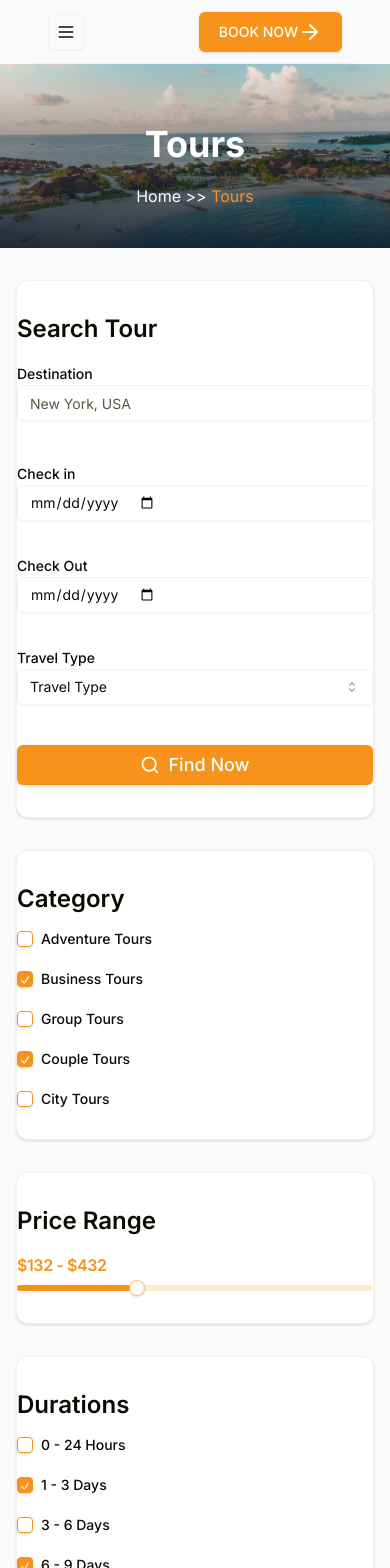
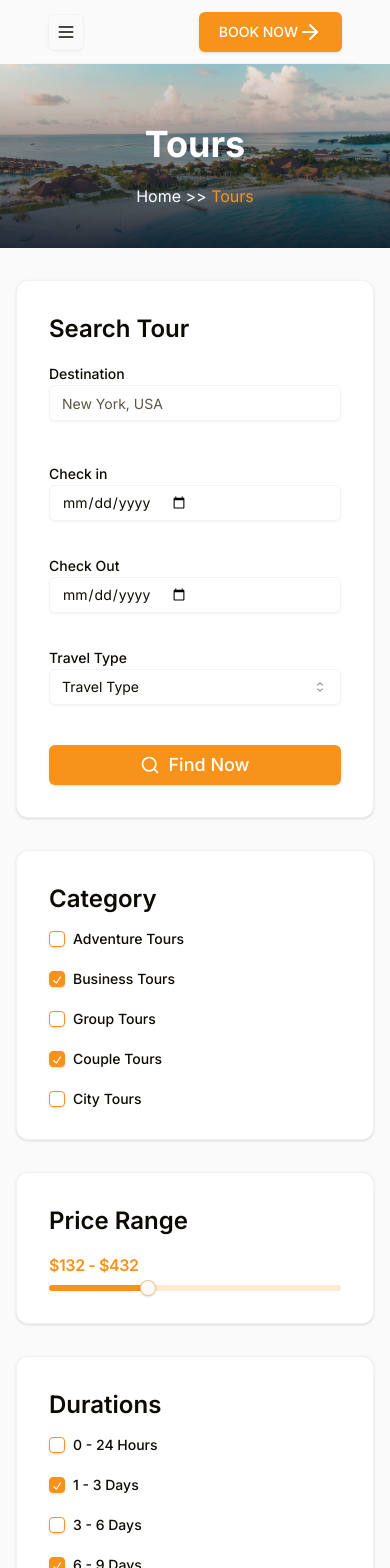
Before and after one commit to ElvinEga/worldt, a Next.js app: page /tours/tour1 in a window 390 px wide. Shown: the top 1568 px of the page. Built offline with nearby package versions, Linux system fonts and the light colour scheme.

Commit message:
update fix layout

```diff
--- a/src/app/destinations/details/page.tsx
+++ b/src/app/destinations/details/page.tsx
@@ -14,7 +14,7 @@ export default function Destination1() {
         <div>
           <HeroDetails title="Destinations"></HeroDetails>
           <div className="max-w-[85rem] px-4 sm:px-6 lg:px-8 mx-auto">
-            <div className="grid lg:grid-cols-3 gap-y-8 lg:gap-y-0 lg:gap-x-6">
+            <div className="lg:grid lg:grid-cols-3 gap-y-8 lg:gap-y-0 lg:gap-x-6">
               {/* Content */}
               <div className="lg:col-span-2">
                 <div className="py-8 lg:pe-8">
--- a/src/app/tours/details/page.tsx
+++ b/src/app/tours/details/page.tsx
@@ -25,7 +25,7 @@ export default function Destination1() {
         <div>
           <HeroDetails title="Tour"></HeroDetails>
           <div className="max-w-[85rem] px-4 sm:px-6 lg:px-8 mx-auto">
-            <div className="grid lg:grid-cols-3 gap-y-8 lg:gap-y-0 lg:gap-x-6">
+            <div className="lg:grid lg:grid-cols-3 gap-y-8 lg:gap-y-0 lg:gap-x-6">
               {/* Content */}
               <div className="lg:col-span-2">
                 <div className="py-8 lg:pe-8">
--- a/src/app/tours/tour1/page.tsx
+++ b/src/app/tours/tour1/page.tsx
@@ -21,7 +21,7 @@ export default function Tour1() {
         <div>
           <HeroDetails title="Tours"></HeroDetails>
           <div className="max-w-[85rem] px-4 sm:px-6 lg:px-8 mx-auto">
-            <div className="grid lg:grid-cols-3 gap-y-8 lg:gap-y-0 lg:gap-x-6">
+            <div className="lg:grid lg:grid-cols-3 gap-y-8 lg:gap-y-0 lg:gap-x-6">
               {/* Sidebar */}
               <TourSideBar />
               {/* End Sidebar */}
--- a/src/components/TourSideBar.tsx
+++ b/src/components/TourSideBar.tsx
@@ -19,7 +19,7 @@ import { Search } from "lucide-react";
 export function TourSideBar() {
   return (
     <div className="lg:col-span-1 lg:w-full lg:h-full lg:bg-gradient-to-r lg:from-gray-50 lg:via-transparent lg:to-transparent dark:from-neutral-800">
-      <Card className="mt-8 start-0 py-8 lg:px-8">
+      <Card className="mt-8 start-0 py-8 px-8">
         <div>
           <h3 className="text-2xl mb-4 font-semibold dark:text-white ">
             Search Tour
@@ -67,7 +67,7 @@ export function TourSideBar() {
           </div>
         </div>
       </Card>
-      <Card className="mt-8 start-0 py-8 lg:px-8">
+      <Card className="mt-8 start-0 py-8 px-8">
         <div>
           <h3 className="text-2xl mb-4 font-semibold dark:text-white ">
             Category
@@ -121,7 +121,7 @@ export function TourSideBar() {
           </div>
         </div>
       </Card>
-      <Card className="mt-8 start-0 py-8 lg:px-8">
+      <Card className="mt-8 start-0 py-8 px-8">
         <div>
           <h3 className="text-2xl mb-4 font-semibold dark:text-white ">
             Price Range
@@ -134,7 +134,7 @@ export function TourSideBar() {
           </div>
         </div>
       </Card>
-      <Card className="mt-8 start-0 py-8 lg:px-8">
+      <Card className="mt-8 start-0 py-8 px-8">
         <div>
           <h3 className="text-2xl mb-4 font-semibold dark:text-white ">
             Durations
```
